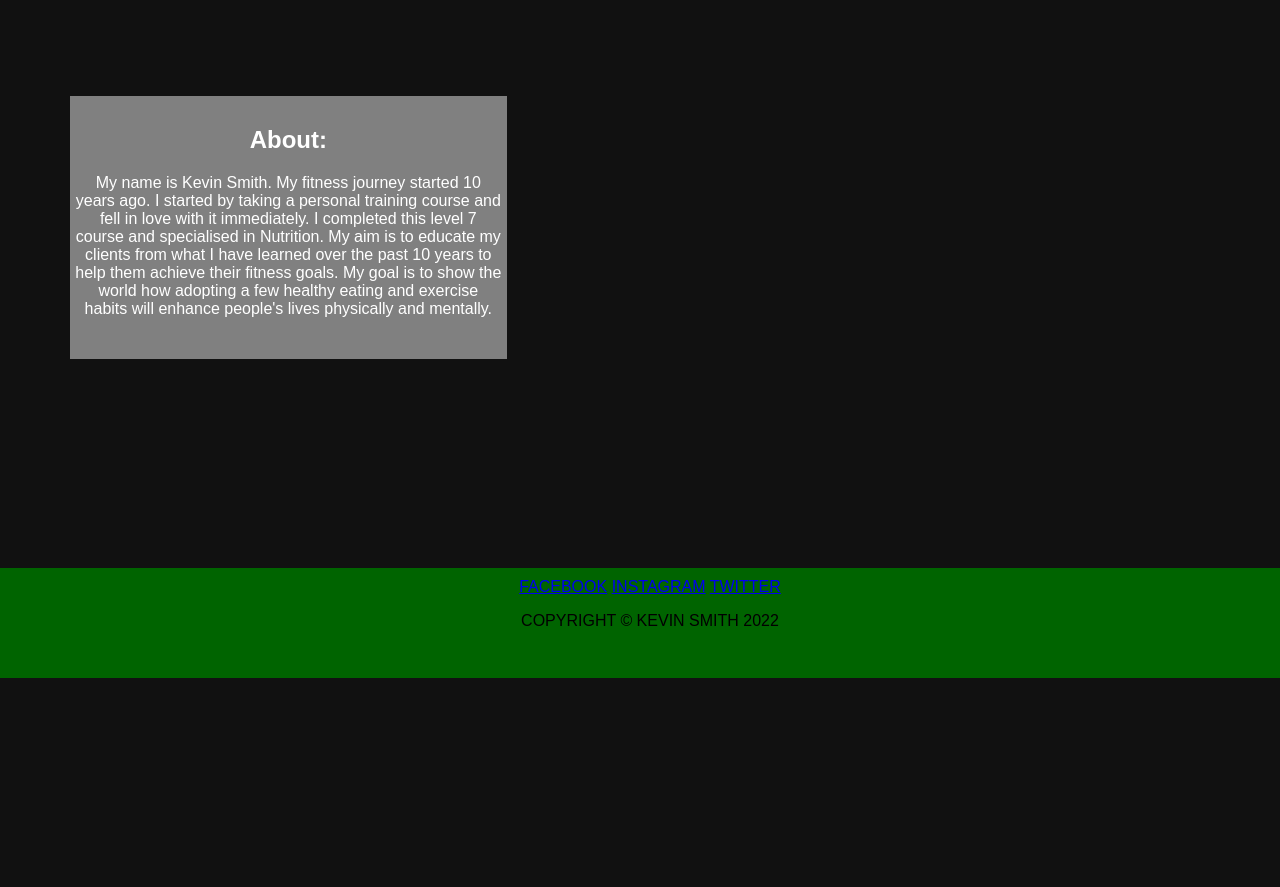
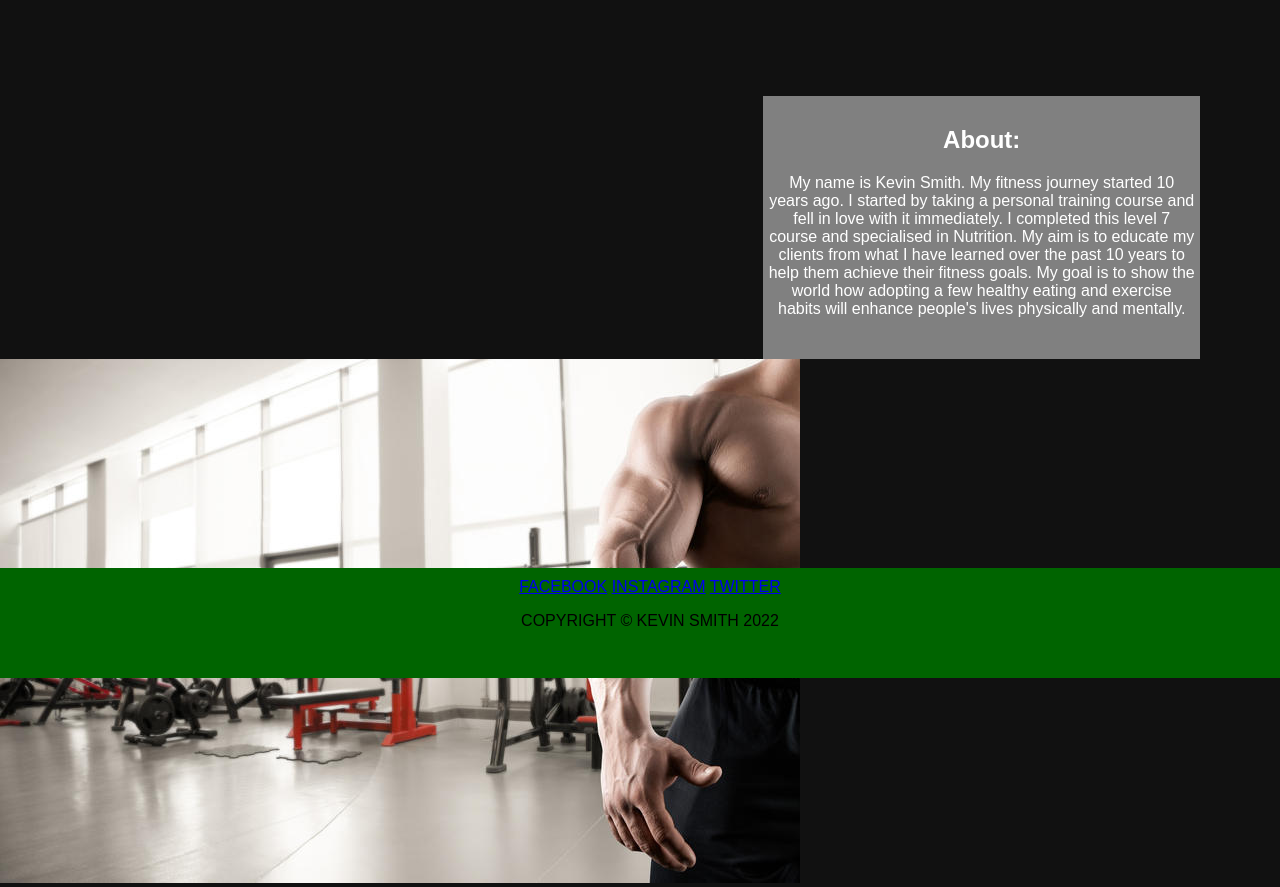
Before and after one commit to sevinkmith/KS-Fitness-P1-Project, a plain HTML site: page home-page.html in a window 1280 px wide. Shown: the part 122-1009 px from the top of the page. Before the commit the page ends 800 px from the top, so only its background shows below. Drawn offline with Linux system fonts and the light colour scheme.

Commit message:
added background image to docs file, home-page.html and style.css files

```diff
--- a/home-page.html
+++ b/home-page.html
@@ -21,13 +21,16 @@
 		</nav>
 	  </header>
 	  <hr>
-	  	<div class="about-box text-center one-third-width-column">
+	  	<div class="about-box text-center one-third-width-column float-right">
 			  <div></div>
 			  <h2>About:</h2>
 			  <p>My name is Kevin Smith. My fitness journey started 10 years ago. I started by taking a personal training course and fell in love with it immediately. I completed this level 7 course and specialised in Nutrition.
 
 				My aim is to educate my clients from what I have learned over the past 10 years to help them achieve their fitness goals. My goal is to show the world how adopting a few healthy eating and exercise habits will enhance people's lives physically and mentally.</p>
 				</div>
+		</div>
+		<div class="two-thirds-width-column float-left">
+			<img src="docs/Images/gym-background.jpg" alt="Background picture of gym area" width="800>"
 		</div>
 
 	<footer class="text-uppercase">
--- a/style.css
+++ b/style.css
@@ -73,9 +73,22 @@ footer {
 	margin-top: 200px;
 	padding: 10px 5px 25px 5px;
 	background-color: grey;
-	margin-left: 70px;
+	margin-right: 80px;
+	width: 20%;
 }
 .one-third-width-column {
 	width: 33.33%;
 	display: inline-block;
 }
+.two-thirds-width-column {
+    width: 66%;
+    display: inline-block;
+}
+
+.float-right{
+	float: right;
+}
+
+.float-left {
+	float: left;
+}
```
Also changed, not shown: docs/Images/gym-background.jpg (added).
